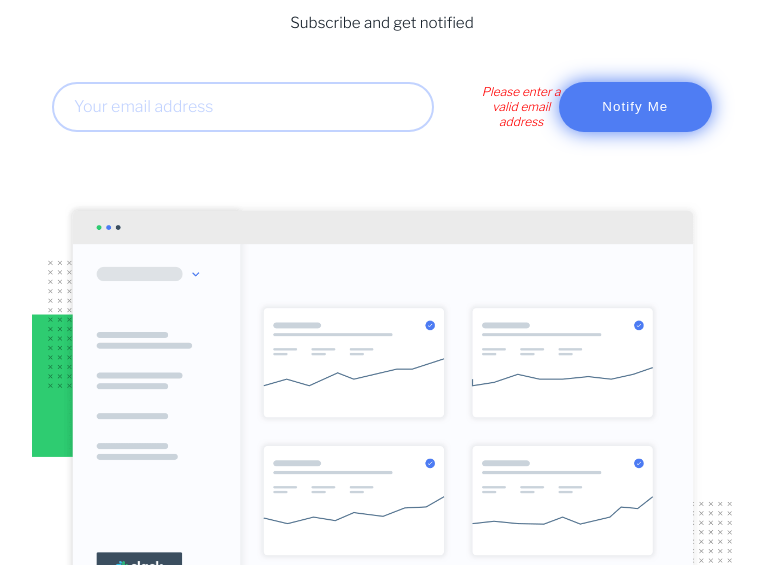
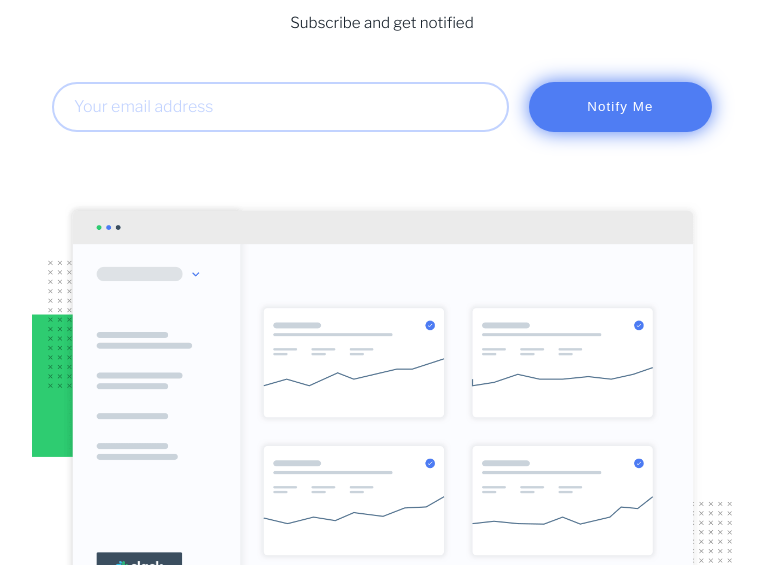
Before and after one commit to GishBird/ping-coming-soon, a plain HTML site: page index.html in a window 1280 px wide. Shown: the part 235-800 px from the top of the page, without its empty margins (258-1021 px from the left). Drawn offline with nearby package versions, Linux system fonts and the light colour scheme.

Commit message:
move error message

```diff
--- a/index.html
+++ b/index.html
@@ -20,8 +20,9 @@
 
       <form id="form" action="#">
         <input type="text" id="email" placeholder="Your email address">
-        <span id="text">Please enter a valid email address</span>
+        <span id="text"></span>
         <button onclick="validation()" type="submit">Notify Me</button>
+
       </form>
 
 
--- a/styles.css
+++ b/styles.css
@@ -141,9 +141,9 @@ form button[type="submit"]
     }
     #text{
         left: 35px;
-        position: relative;
-        display: block;
         margin: 0;
+
+
     }
 
 }
```
